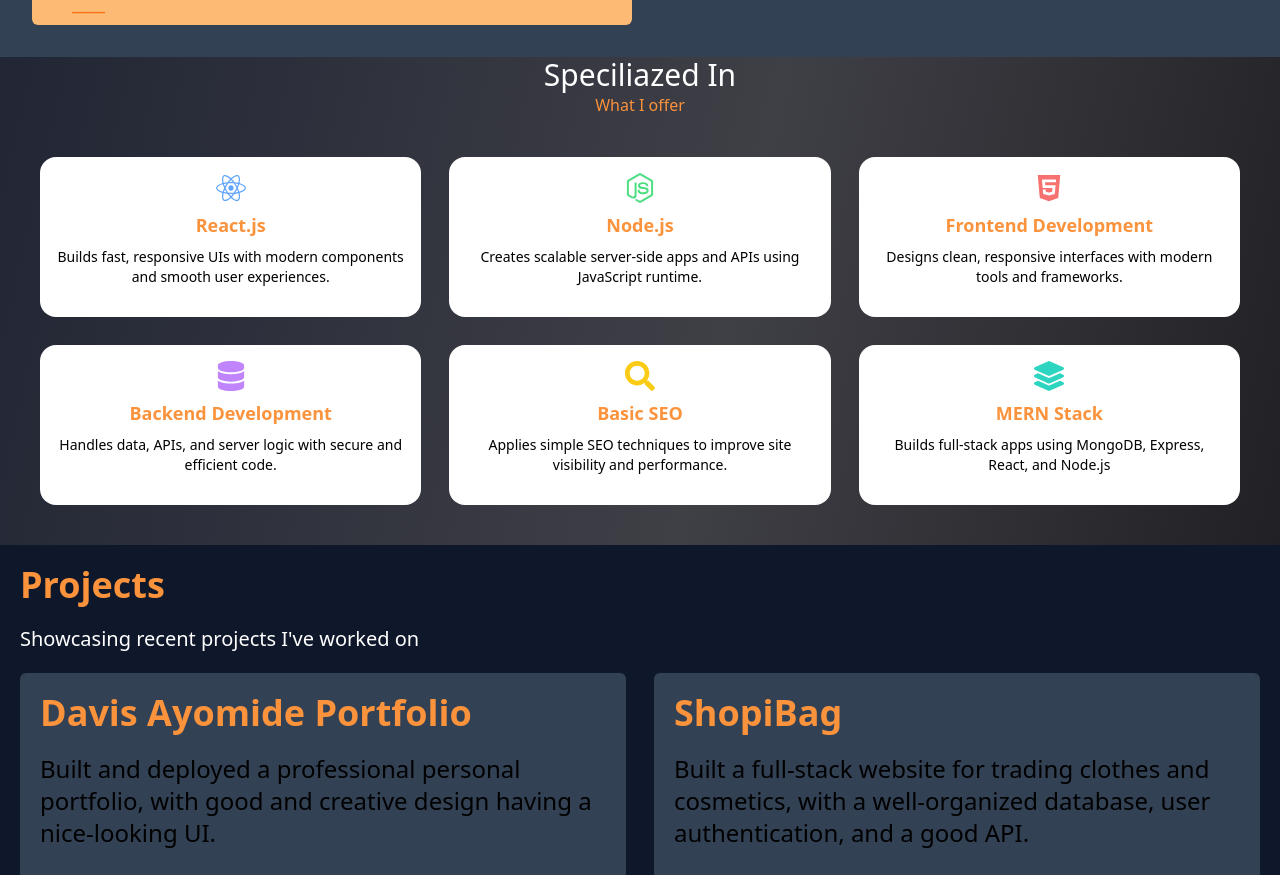
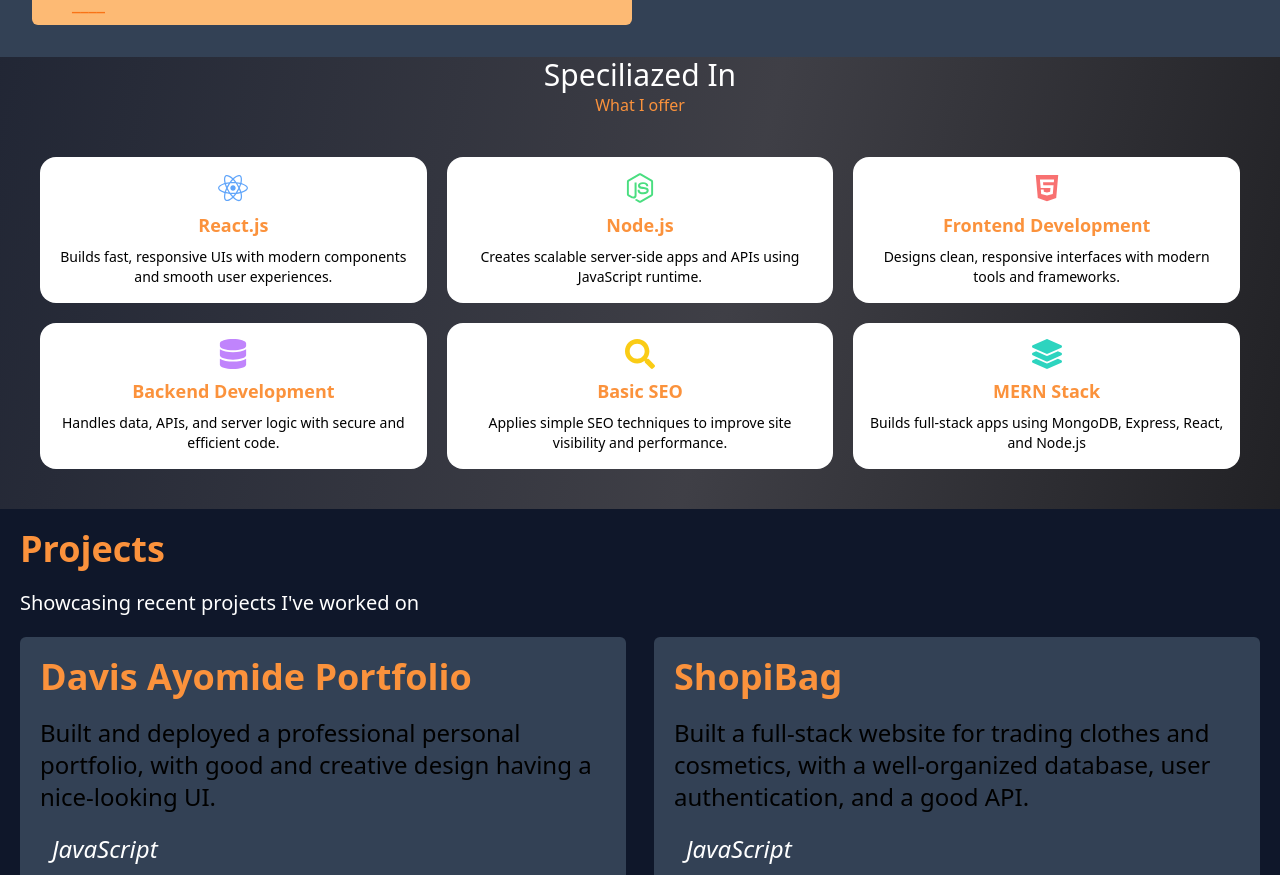
Before and after one commit to lucid-techwrld/mainPortfolio, a React (Vite) app: page / in a window 1280 px wide. Shown: the part 2165-3040 px from the top of the page. Built offline with nearby package versions, Linux system fonts and the light colour scheme.

Commit message:
fix offercard height

```diff
--- a/src/components/offer.jsx
+++ b/src/components/offer.jsx
@@ -16,7 +16,7 @@ const Offer = () => {
         Speciliazed In
       </h2>
       <p className="text-orange-400 text-center">What I offer</p>
-      <div className="w-full h-auto grid grid-cols-2 md:grid-cols-3 lg:grid-cols-3 gap-7 p-10">
+      <div className="w-full h-auto grid grid-cols-2 md:grid-cols-3 lg:grid-cols-3 gap-5 p-10">
         <OfferCard
           head="React.js"
           icon={<FaReact />}
--- a/src/components/offerCard.jsx
+++ b/src/components/offerCard.jsx
@@ -3,7 +3,7 @@ import React from "react";
 const OfferCard = ({ head, icon, text, color }) => {
   return (
     <>
-      <div className="w-ful h-40 flex flex-col bg-white  p-4 rounded-2xl text-sm md:text-lg lg:text-lg relative hover:shadow-lg hover:scale-105 transition-transform duration-300 text-black">
+      <div className="w-ful h-auto flex flex-col bg-white  p-4 rounded-2xl text-sm md:text-lg lg:text-lg relative hover:shadow-lg hover:scale-105 transition-transform duration-300 text-black">
         <div className="flex items-center justify-center mb-2">
           <div className={`${color} text-3xl`}>{icon}</div>
         </div>
```
